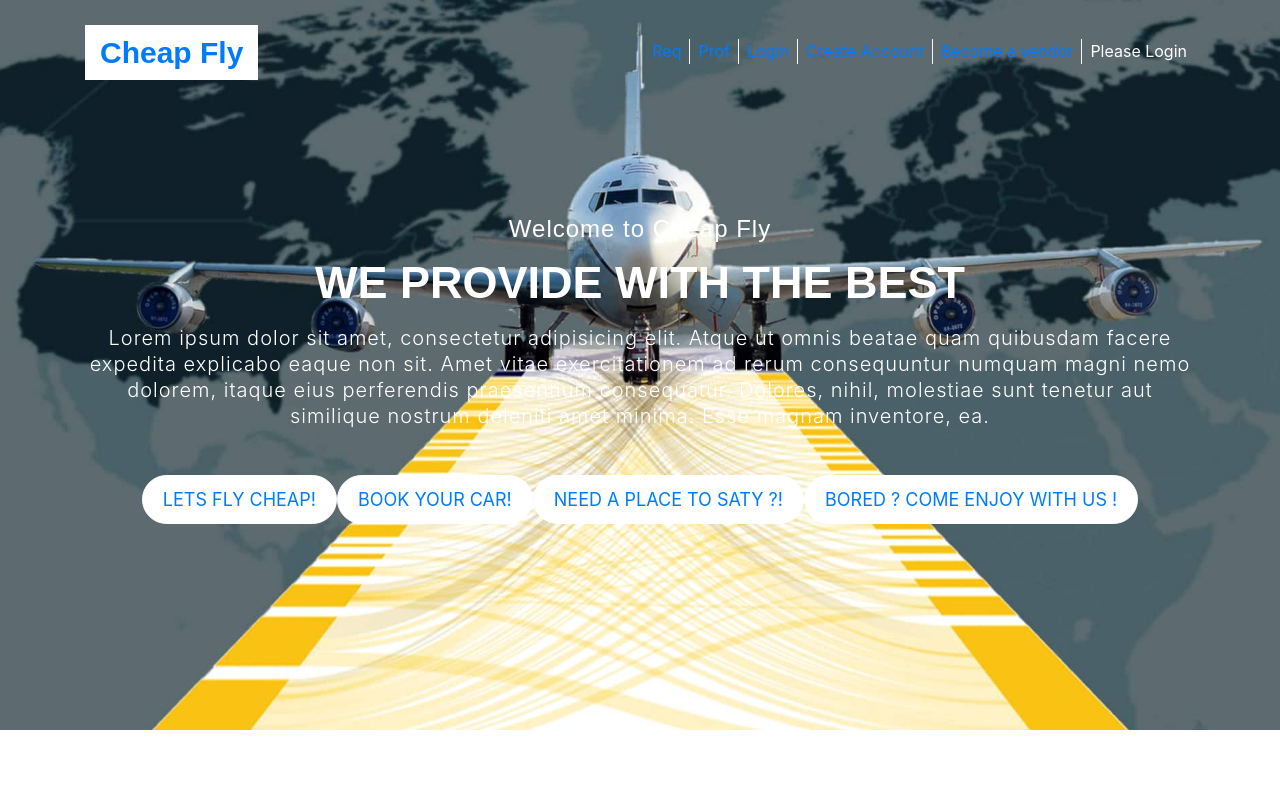
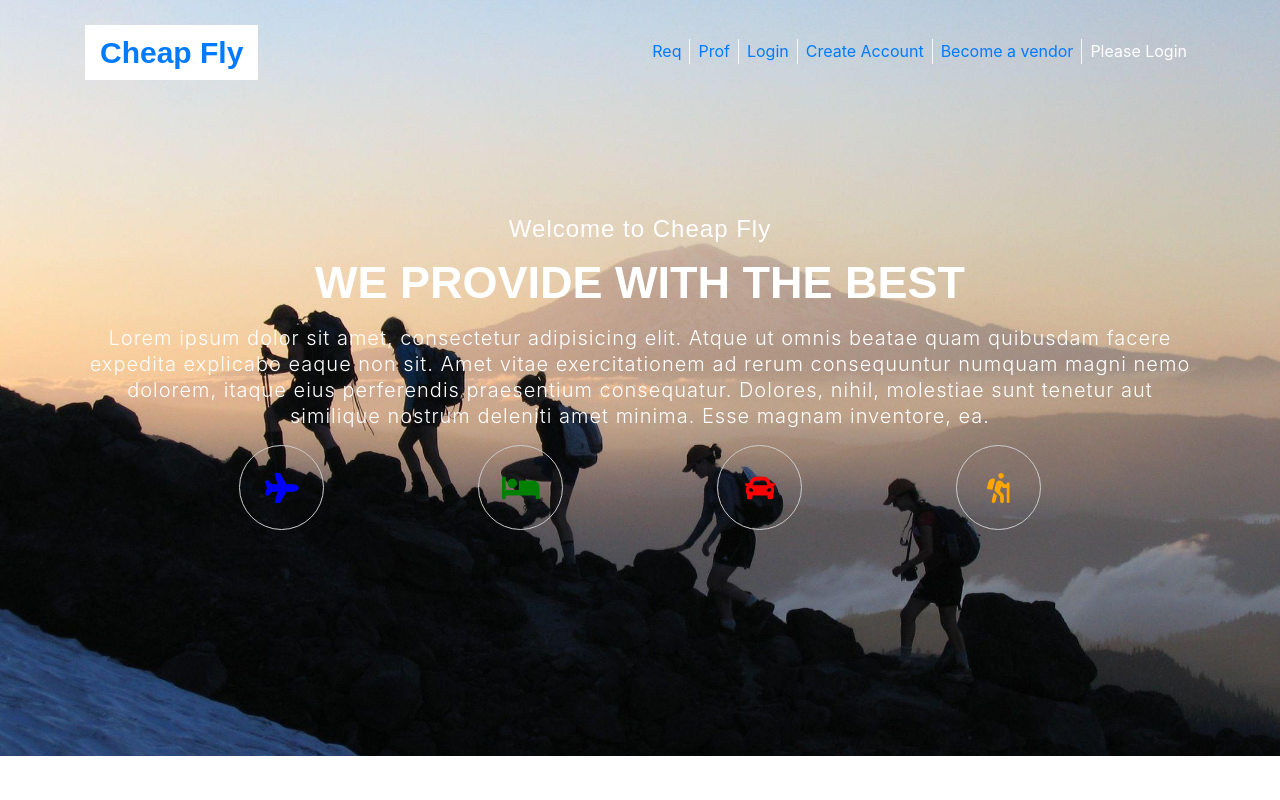
Before and after one commit to aunraza1/Cheap-fly, a React (Create React App) app: page / in a window 1280 px wide. Shown: the top 800 px of the page. Built offline with nearby package versions, Linux system fonts and the light colour scheme.

Commit message:
Styling-Changes

```diff
--- a/package.json
+++ b/package.json
@@ -15,6 +15,7 @@
     "@testing-library/user-event": "^12.8.3",
     "bootstrap": "^4.6.0",
     "firebase": "^8.10.0",
+    "history": "^5.0.1",
     "react": "^17.0.2",
     "react-bootstrap": "^1.6.1",
     "react-dom": "^17.0.2",
--- a/src/components/cars.jsx
+++ b/src/components/cars.jsx
@@ -35,6 +35,7 @@ function Cars({ getCars, carData, userData,venderData }) {
   const [bookingData, setBookingData] = useState();
   const [searchArray,setSearchArray]=useState([])
   const [message,setMessage]=useState()
+  const [messageColor,setColor]=useState('white')
   const classes = useStyles();
   useEffect(() => {
     getCars()
@@ -45,8 +46,8 @@ function Cars({ getCars, carData, userData,venderData }) {
 
     var newArray=carData.filter((item)=>{
       if(item.hourlyRate <=parseInt(e.target.value)
-       || item.carName == e.target.value
-        || item.location==e.target.value){
+       || item.carName.toUpperCase() == e.target.value.toUpperCase()
+        || item.location.toUpperCase()==e.target.value.toUpperCase()){
         return true
 
       }
@@ -56,15 +57,17 @@ function Cars({ getCars, carData, userData,venderData }) {
 
 
     setMessage("Oops No Match Found!")
-    setTimeout(()=>{
-       setMessage("")
-    },5000)
+    setColor('red')
+    // setTimeout(()=>{
+    //    setMessage("")
+    // },5000)
     }
     else{
       setMessage("Match Found!")
-      setTimeout(()=>{
-        setMessage("")
-     },5000)
+      setColor('green')
+    //   setTimeout(()=>{
+    //     setMessage("")
+    //  },5000)
     }
 
     console.log(newArray)
@@ -78,11 +81,11 @@ function Cars({ getCars, carData, userData,venderData }) {
   return (
     carData.length?
     <>
-          <div style={{width:400}} className="input-group">
-        <input onChange={(e)=>filterValue(e)} type="search" className="form-control rounded" placeholder="Search by Car,Price,and Location" aria-label="Search" aria-describedby="search-addon" />
+         <div style={{width:700, height:100,margin:'0 auto'}} className="input-group">
+        <input style={{marginTop:40,borderWidth:2,borderColor:'blue',borderRadius:20,height:50}} onChange={(e)=>filterValue(e)} type="search" className="form-control " placeholder="Search by Car,Price,and Location" aria-label="Search" aria-describedby="search-addon" />
 
       </div>
-      <div>{message}</div>
+      <h4 style={{color:messageColor,textAlign:'center',fontFamily:'cursive'}}>{message}</h4>
 
       <div className={classes.rootDiv} style={{margin: '3%',}} >
         <Grid
--- a/src/components/header.jsx
+++ b/src/components/header.jsx
@@ -1,23 +1,25 @@
-
+import { FontAwesomeIcon } from '@fortawesome/react-fontawesome'
+import { faBed, faPlane, faCar, faHiking } from '@fortawesome/free-solid-svg-icons'
+import { useHistory } from "react-router-dom";
 import '../assets/style.css'
-import {Link} from 'react-router-dom'
-import {connect} from 'react-redux'
+import { Link } from 'react-router-dom'
+import { connect } from 'react-redux'
 import { useEffect } from 'react'
 
-function Header({reference,click,loggedUser,venderData}) {
+function Header({ reference, click, loggedUser, venderData, }) {
 
 
-  useEffect(()=>{
-    console.log("LOGGED_USER",loggedUser)
-    console.log("VENDOR_DATA",venderData)
+  useEffect(() => {
+    console.log("LOGGED_USER", loggedUser)
+    console.log("VENDOR_DATA", venderData)
 
   })
-
+  const history = useHistory();
   console.log(click)
   return (
-   <>
+    <>
 
-    <header ref={reference} id="mu-hero">
+      <header ref={reference} id="mu-hero">
         <div className="container">
           <div className="mu-hero-area">
             <div className="mu-hero-top">
@@ -33,13 +35,13 @@ function Header({reference,click,loggedUser,venderData}) {
                 <ul>
                   <li>
                     <i className="fa fa-envelope" aria-hidden="true" />
-                    <span>{loggedUser!=""?loggedUser.name:"Please Login"}</span>
+                    <span>{loggedUser != "" ? loggedUser.name : "Please Login"}</span>
                   </li>
 
                   <li>
                     <div className="mu-telephone">
 
-                     <Link to="/Vendor"> <span>Become a vendor</span></Link>
+                      <Link to="/Vendor"> <span>Become a vendor</span></Link>
                     </div>
                   </li>
                   <li>
@@ -75,29 +77,48 @@ function Header({reference,click,loggedUser,venderData}) {
                 <h2>Welcome to Cheap Fly </h2>
                 <h1>WE PROVIDE WITH THE BEST</h1>
                 <p>Lorem ipsum dolor sit amet, consectetur adipisicing elit. Atque ut omnis beatae quam quibusdam facere expedita explicabo eaque non sit. Amet vitae exercitationem ad rerum consequuntur numquam magni nemo dolorem, itaque eius perferendis praesentium consequatur. Dolores, nihil, molestiae sunt tenetur aut similique nostrum deleniti amet minima. Esse magnam inventore, ea.</p>
-                <Link  to="Flights" className="mu-book-now-btn">Lets Fly Cheap! </Link>
-                {(loggedUser?.uid) ? (<Link  to='bookcar'  className="mu-book-now-btn">Book Your Car!</Link>) : <Link  to='#'  className="mu-book-now-btn">Book Your Car!</Link> }
+               <div style={{display:'flex',justifyContent:'space-evenly'}} >
 
-                <Link to="hotelBooking"  className="mu-book-now-btn">Need a place to saty ?!</Link>
-                <Link onClick={click} className="mu-book-now-btn">Bored ? Come Enjoy with us !</Link>
+                <div className="my-why-us-single-icon">
+                  <FontAwesomeIcon onClick={()=>history.push('Flights')} icon={faPlane} color="blue" />
+
+
+                </div>
+
+                <div className="my-why-us-single-icon">
+                  <FontAwesomeIcon icon={faBed} color="green"onClick={()=>history.push('hotelBooking')} />
+                </div>
+
+                <div className="my-why-us-single-icon">
+                  <FontAwesomeIcon icon={faCar} color="red" onClick={()=>history.push('bookcar')} />
+                </div>
+
+                <div className="my-why-us-single-icon" onClick={()=>click()}>
+                  <FontAwesomeIcon icon={faHiking} color="orange" />
+                </div>
+                </div>
+
+
                 <div className="mu-scrolldown-area">
                   <a href="#mu-about" className="mu-scrolldown" id="mu-scrolldown"><i className="fa fa-chevron-down" aria-hidden="true" /></a>
                 </div>
               </div>
             </div>
+
+
             {/* End hero featured area */}
           </div>
         </div>
       </header>
-   </>
+    </>
   );
 }
 
 
-const mapStateToProps=(state)=>({
-  loggedUser:state.loggedUser,
-  venderData:state.venderData
+const mapStateToProps = (state) => ({
+  loggedUser: state.loggedUser,
+  venderData: state.venderData
 
 })
 
-export default  connect(mapStateToProps,null)(Header);
+export default connect(mapStateToProps, null)(Header);
--- a/src/components/hotelBooking.jsx
+++ b/src/components/hotelBooking.jsx
@@ -34,7 +34,7 @@ function HotelBooking({getHotelsfromVendors,hotelData,loggedUser,venderData}){
   const [toggleOpen, setToggleOpen] = useState(false);
   const [searchArray,setSearchArray]=useState([])
   const [message,setMessage]=useState()
-  const [loading,setLoading]=useState(true)
+  const [messageColor,setColor]=useState('white')
 useEffect(()=>{
     getHotelsfromVendors()
 
@@ -46,7 +46,7 @@ const filterValue=(e)=>{
   var newArray=hotelData.filter((item)=>{
     if(item.singlePrice <=parseInt(e.target.value)
      || item.hotelRatings == parseInt(e.target.value)
-      || item.hotelLocation==e.target.value){
+      || item.hotelLocation.toUpperCase()==e.target.value.toUpperCase()){
       return true
 
     }
@@ -56,15 +56,19 @@ const filterValue=(e)=>{
 
 
   setMessage("Oops No Match Found!")
-  setTimeout(()=>{
-     setMessage("")
-  },5000)
+  setColor('red')
+  // setTimeout(()=>{
+  //    setMessage("")
+
+  // },5000)
   }
   else{
     setMessage("Match Found!")
-    setTimeout(()=>{
-      setMessage("")
-   },5000)
+    setColor('green')
+  //   setTimeout(()=>{
+  //     setMessage("")
+
+  //  },5000)
   }
 
   console.log(newArray)
@@ -76,11 +80,11 @@ return (
   hotelData.length?
   <>
 
-      <div style={{width:400}} className="input-group">
-        <input onChange={(e)=>filterValue(e)} type="search" className="form-control rounded" placeholder="Search by Price,Ratings,and Location" aria-label="Search" aria-describedby="search-addon" />
+      <div style={{width:700, height:100,margin:'0 auto'}} className="input-group">
+        <input style={{marginTop:40,borderWidth:2,borderColor:'blue',borderRadius:20,height:50}} onChange={(e)=>filterValue(e)} type="search" className="form-control " placeholder="Search by Price,Ratings,and Location" aria-label="Search" aria-describedby="search-addon" />
 
       </div>
-      <div>{message}</div>
+      <h4 style={{color:messageColor,textAlign:'center',fontFamily:'cursive'}}>{message}</h4>
 
 
     <div className={classes.rootDiv} style={{margin: '3%',}} >
--- a/src/config/router.jsx
+++ b/src/config/router.jsx
@@ -1,5 +1,5 @@
 import React from "react";
-import {BrowserRouter as Router,Route} from "react-router-dom";
+import {BrowserRouter as Router,Route,withRouter} from "react-router-dom";
 import Home from '../Home'
 import CarBooking from "../CarBooking";
 import FlightBookings from "../FlightBookings";
```
Also changed, not shown: src/assets/images/head-featured-bg.jpg, 1 other file (tests, documents, lock files or other folders).
